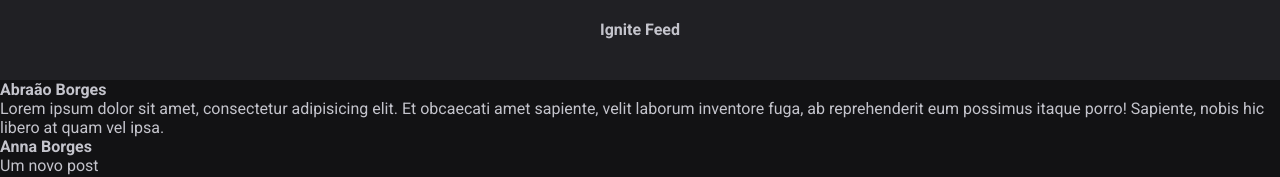
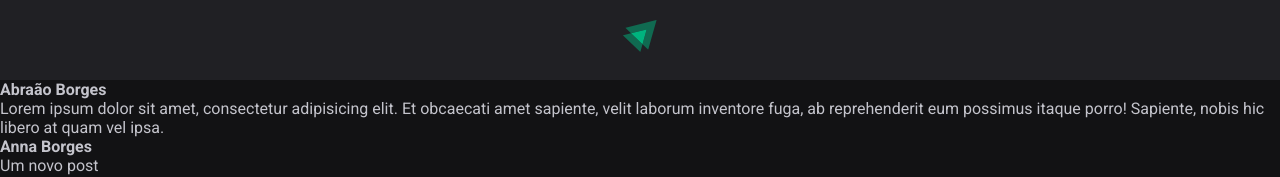
Before and after one commit to BorgesAbraao10/feed-01, a React (Vite) app: page / in a window 1280 px wide. Shown: the top 177 px of the page. Built offline with nearby package versions, Linux system fonts and the light colour scheme.

Commit message:
Last update

```diff
--- a/src/components/Header.jsx
+++ b/src/components/Header.jsx
@@ -1,10 +1,12 @@
 import styles from "./Header.module.css";
 
 import igniteLogo from "../assest/ignite-logo.svg";
+console.log(igniteLogo);
+
 export function Header() {
   return (
     <header className={styles.header}>
-      <strong>Ignite Feed</strong>
+      <img src={igniteLogo} alt="Logotipo do Ignite" />
     </header>
   );
 }
--- a/src/components/Header.module.css
+++ b/src/components/Header.module.css
@@ -5,3 +5,7 @@
   height: 80px;
   padding: 1.25rem 0;
 }
+
+.header img {
+  height: 2rem;
+}
```
